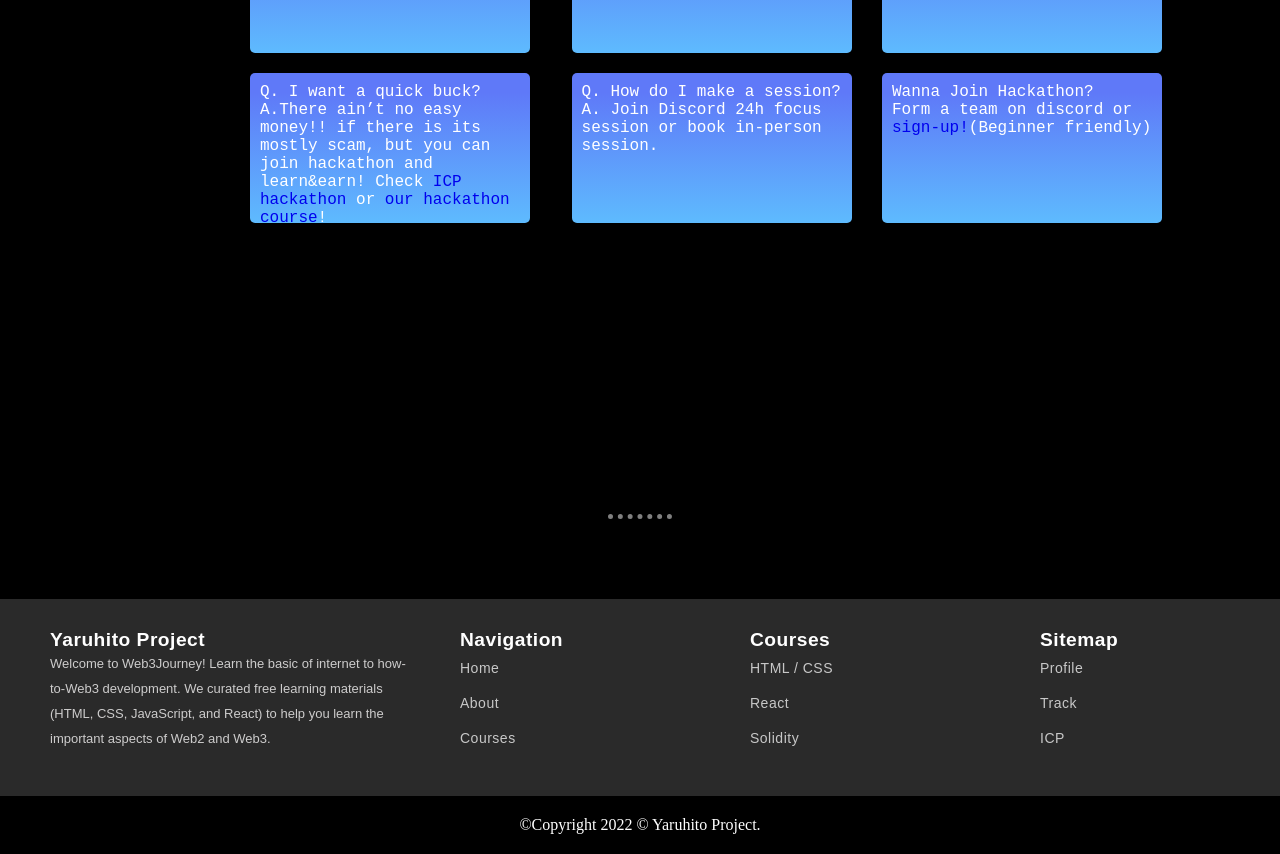
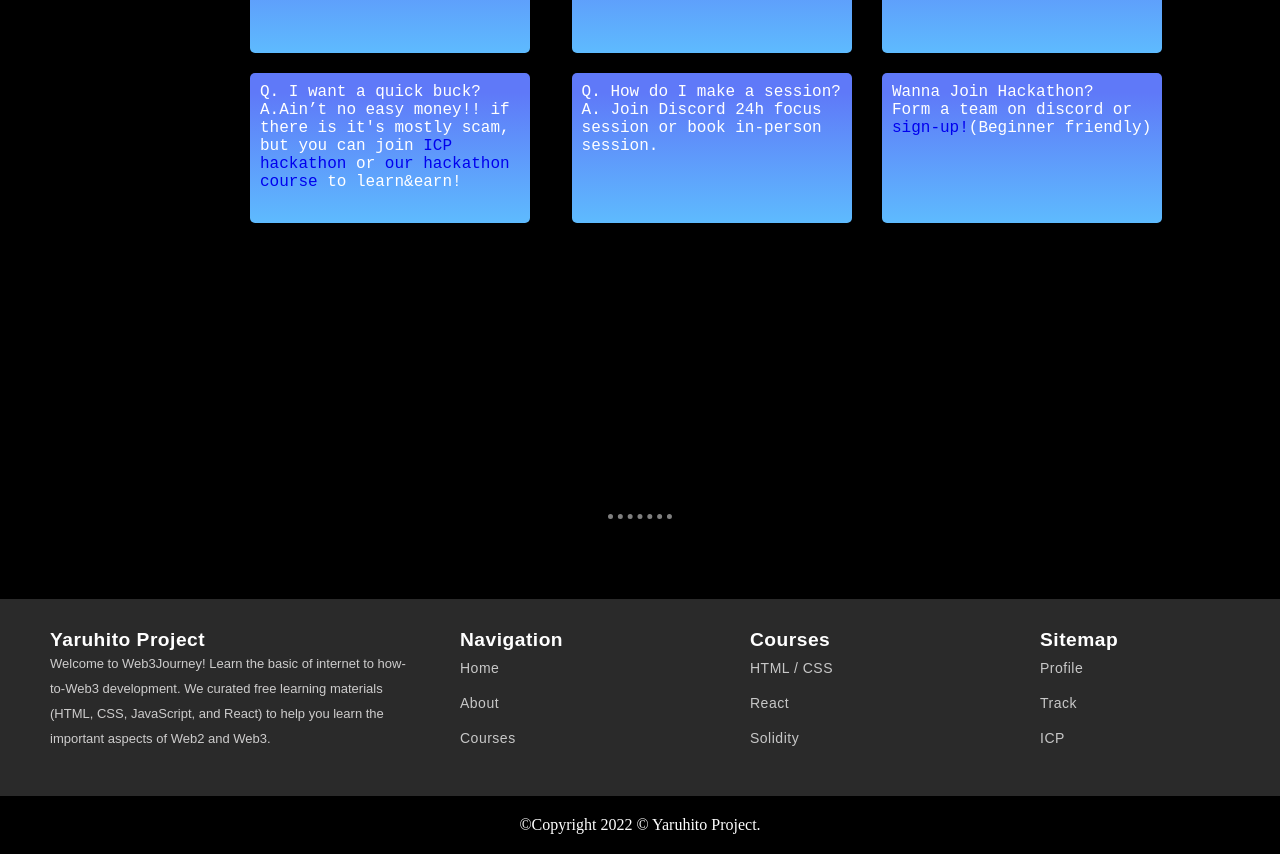
Before and after one commit to AcmeGamer/IPEX, a React (Create React App) app in the folder frontend/: page / in a window 1280 px wide. Shown: the part 3952-4806 px from the top of the page. Built offline with nearby package versions, Linux system fonts and the light colour scheme.

Commit message:
Update index.js

```diff
--- a/frontend/src/pages/index.js
+++ b/frontend/src/pages/index.js
@@ -480,8 +480,8 @@ export default function Home() {
           <div className="minibox3">
             Q. I want a quick buck?
             <p className="minibox3-text">
-              A.There ain’t no easy money!! if there is its mostly scam, but you
-              can join hackathon and learn&earn! Check <a href="/icp">ICP hackathon</a> or <a href="https://ilearnx.vercel.app/">our hackathon course</a>!
+              A.Ain’t no easy money!! if there is it's mostly scam, but you
+              can join <a href="/icp">ICP hackathon</a> or <a href="https://ilearnx.vercel.app/">our hackathon course</a> to learn&earn!
             </p>
           </div>
           {/* Minibox 4 */}
```
